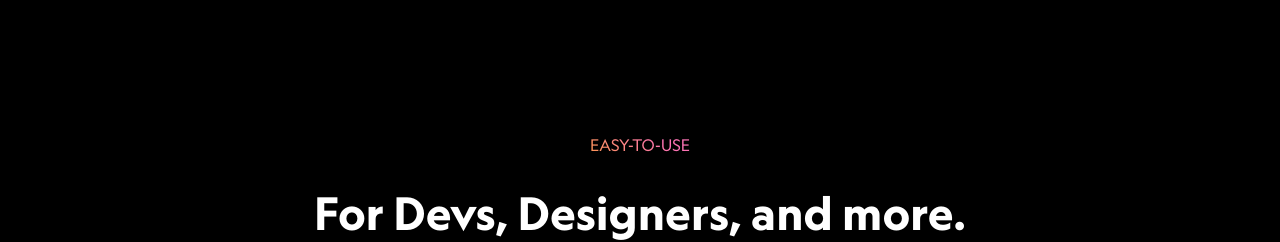
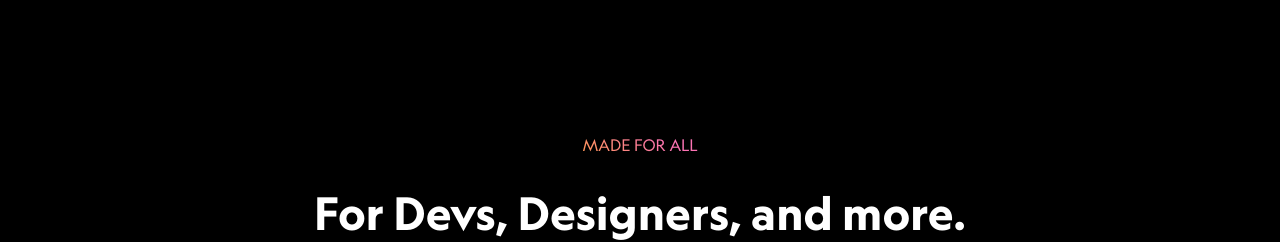
Before and after one commit to abielzulio/skill, a React (Create React App) app: page / in a window 1280 px wide. Shown: the part 4240-4482 px from the top of the page. Built offline with nearby package versions, Linux system fonts and the light colour scheme.

Commit message:
fix: copy

```diff
--- a/src/App.tsx
+++ b/src/App.tsx
@@ -301,7 +301,7 @@ const TestimonialSection = (): JSX.Element => {
   ]
   return (
     <Section.Homepage style={{ marginTop: "62px", marginBottom: "62px" }}>
-      <Features.Heading.Subtitle>EASY-TO-USE</Features.Heading.Subtitle>
+      <Features.Heading.Subtitle>MADE FOR ALL</Features.Heading.Subtitle>
       <Heading.Two>For Devs, Designers, and more.</Heading.Two>
       <Heading.Three style={{ fontWeight: 400 }}>
         They love us. You will too.
```
